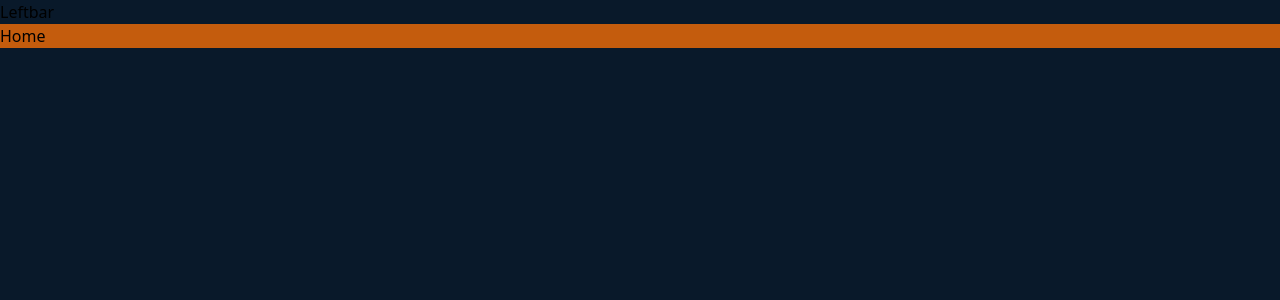
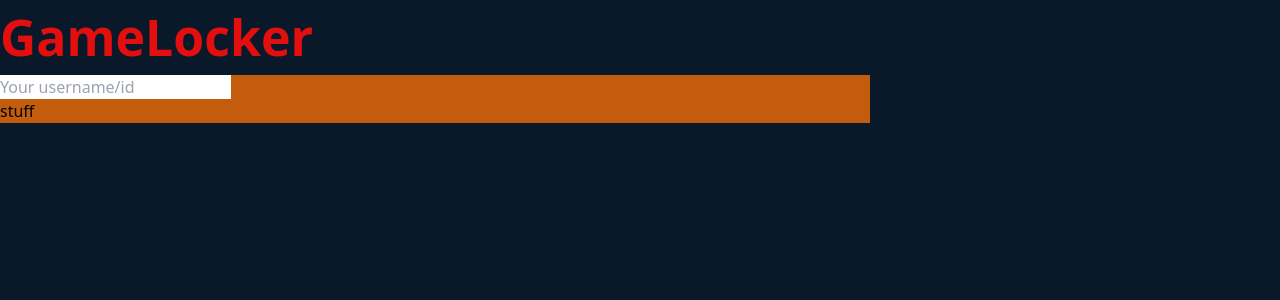
Before and after one commit to darewill/GameLocker, a React (Vite) app: page / in a window 1280 px wide. Shown: the top 300 px of the page. Built offline with nearby package versions, Linux system fonts and the light colour scheme.

Commit message:
minor style changes

```diff
--- a/src/App.css
+++ b/src/App.css
@@ -7,3 +7,20 @@
 body{
     background: var(--color-bg);
 }
+
+@media (max-width: 1779px){
+
+}
+
+@media (max-width: 1280px){
+    .left-side{
+        width: 32%;
+    }
+    .right-side{
+        width: 68%;
+    }
+}
+
+@media (max-width: 768px){
+
+}
--- a/src/components/Home.jsx
+++ b/src/components/Home.jsx
@@ -3,6 +3,13 @@ import "../style/Home.css";
 
 export default function Home() {
   return (
-    <div className='home-wrapper text-white'>Home</div>
+    <div className='home-wrapper'>
+      <div className="search-bar">
+        <input type='search' placeholder='Your username/id' />
+      </div>
+      <div className="display">
+        <p className='text-white'>stuff</p>
+      </div>
+    </div>
   )
 }
--- a/src/components/Leftbar.jsx
+++ b/src/components/Leftbar.jsx
@@ -1,7 +1,13 @@
 import React from 'react'
+import "../style/Leftbar.css";
 
 export default function Leftbar() {
   return (
-    <div className='text-xl text-white'>Leftbar</div>
+    <div className='left-wrapper flex flex-col'>
+      <div className="logo">GameLocker</div>
+      <div className="left-items">
+
+      </div>
+    </div>
   )
 }
--- a/src/style/Leftbar.css
+++ b/src/style/Leftbar.css
@@ -0,0 +1,17 @@
+.logo{
+    font-size: 50px;
+    font-weight:bold;
+    color: #e30f0f;
+}
+
+@media (max-width: 1779px){
+
+}
+
+@media (max-width: 1280px){
+
+}
+
+@media (max-width: 768px){
+
+}
```
